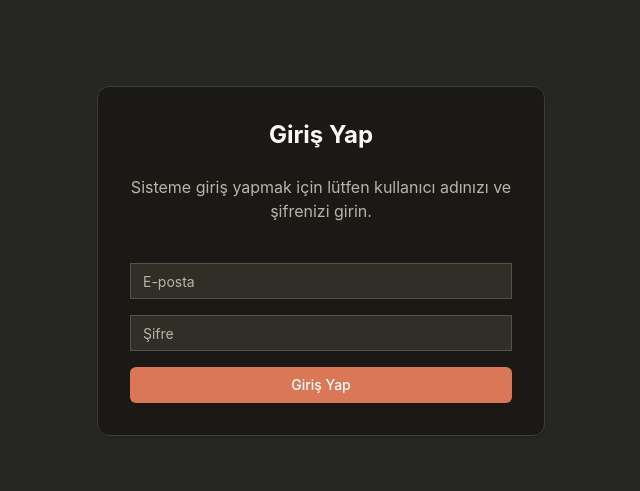
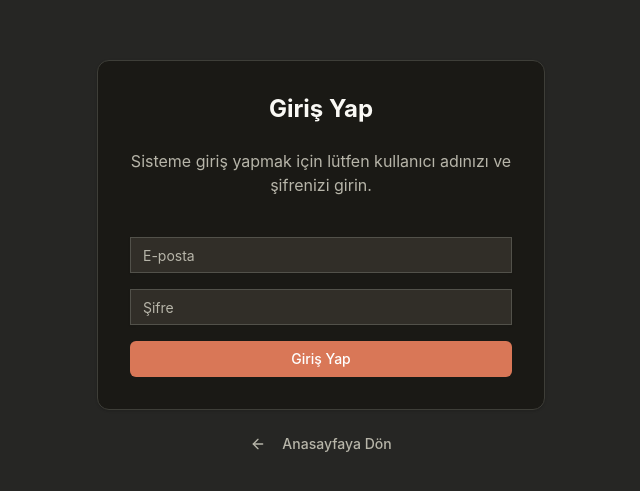
Before and after one commit to Sirmelihy/map-app, a Next.js app: page /login in a window 1280 px wide. Shown: the part 139-630 px from the top of the page, without its empty margins (319-959 px from the left). Built offline with nearby package versions, Linux system fonts and the light colour scheme; no server answers.

Commit message:
UI Button Updates

```diff
--- a/app/(project)/login/page.tsx
+++ b/app/(project)/login/page.tsx
@@ -1,6 +1,7 @@
 "use client"
 
 import { Button } from "@/components/ui/button";
+import { ArrowLeft } from "lucide-react";
 import { Card } from "@/components/ui/card";
 import { Input } from "@/components/ui/input";
 import { createClient } from "@/lib/supabase/supabase-client";
@@ -55,6 +56,14 @@ export default function LoginPage() {
                         <Button type="submit">{isLoading ? "Yükleniyor..." : "Giriş Yap"}</Button>
                     </form>
                 </Card>
+                <Button
+                    variant="ghost"
+                    onClick={() => router.push("/")}
+                    className="w-full mt-4 cursor-pointer text-muted-foreground hover:text-foreground"
+                >
+                    <ArrowLeft className="size-4 mr-2" />
+                    Anasayfaya Dön
+                </Button>
             </div>
 
         </div>
--- a/app/(project)/page.tsx
+++ b/app/(project)/page.tsx
@@ -2,7 +2,7 @@
 
 import { useVenues } from "@/hooks/useVenues";
 import { useRouter } from "next/navigation";
-import { Map, Music } from "lucide-react";
+import { Map, Music, LogIn } from "lucide-react";
 import { Button } from "@/components/ui/button";
 import HeroSlideshow from "@/components/home/HeroSlideshow";
 import HomeSearchBar from "@/components/home/HomeSearchBar";
@@ -52,7 +52,8 @@ export default function HomePage() {
                     <HomeSearchBar venues={venueList} />
                 </div>
 
-                {/* Map Button */}
+                {/* Action Buttons */}
+                <div className="flex gap-3">
                     <Button
                         onClick={() => router.push("/map")}
                         className="px-4 py-4 cursor-pointer"
@@ -60,6 +61,15 @@ export default function HomePage() {
                         <Map className="size-4 mr-2 transition-transform duration-300 group-hover:scale-110" />
                         Haritayı Keşfet
                     </Button>
+                    <Button
+                        variant="outline"
+                        onClick={() => router.push("/login")}
+                        className="px-4 py-4 cursor-pointer"
+                    >
+                        <LogIn className="size-4 mr-2" />
+                        Giriş Yap
+                    </Button>
+                </div>
             </div>
 
             {/* Collapsible Venues Bar */}
```
Lines whose indentation alone changed are shown as unchanged.
